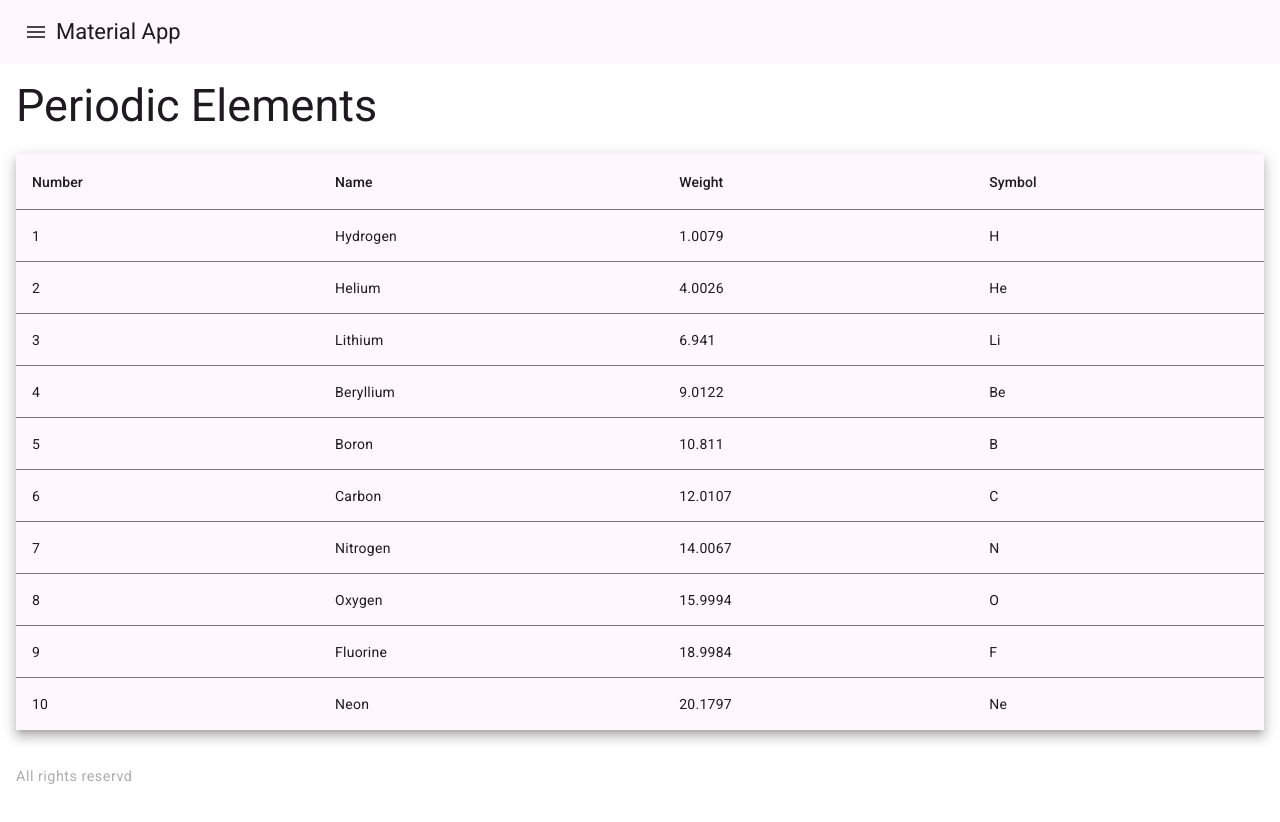
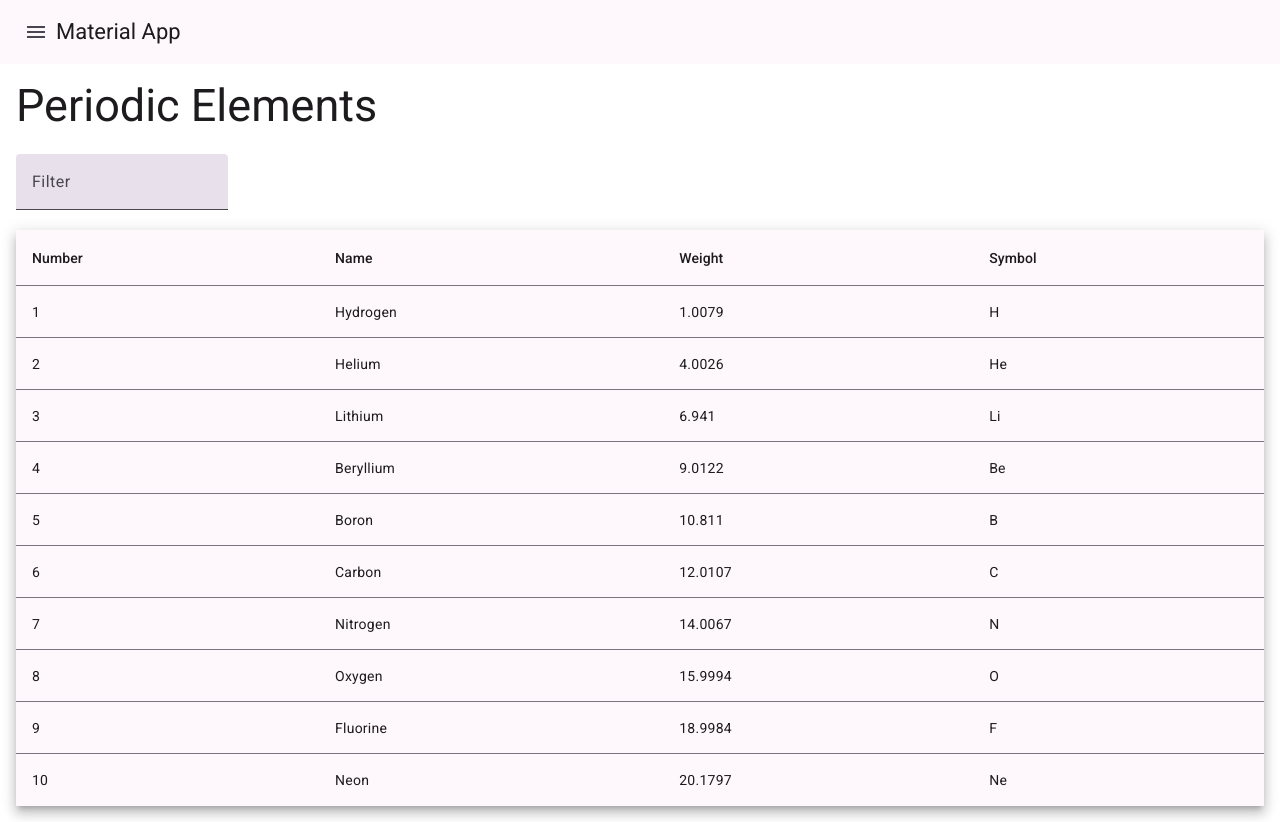
Before and after one commit to karolinaskiba/zadanie-atipera, an Angular app: page / in a window 1280 px wide. Before the commit the page ends 800 px from the top, so only its background shows below. Built offline with nearby package versions, Linux system fonts and the light colour scheme.

Commit message:
add filter to table

```diff
--- a/src/app/pages/home/home.component.html
+++ b/src/app/pages/home/home.component.html
@@ -13,6 +13,10 @@
 
   <mat-sidenav-content class="padding">
     <h2>Periodic Elements</h2>
+    <mat-form-field>
+      <input matInput (keyup)="applyFilter($event)" placeholder="Filter" />
+    </mat-form-field>
+
     <table mat-table [dataSource]="dataSource" class="mat-elevation-z8">
       <!--- Note that these columns can be defined in any order.
               The actual rendered columns are set as a property on the row definition" -->
--- a/src/app/pages/home/home.component.ts
+++ b/src/app/pages/home/home.component.ts
@@ -6,10 +6,12 @@ import { MatSidenavModule } from '@angular/material/sidenav';
 import { RouterOutlet } from '@angular/router';
 import { FooterComponent } from '../../components/footer/footer.component';
 import { HeaderComponent } from '../../components/header/header.component';
-import { MatTableModule } from '@angular/material/table';
+import { MatTableDataSource, MatTableModule } from '@angular/material/table';
 import { PeriodicElement } from '../../models/periodic-element';
 import { MatIcon } from '@angular/material/icon';
 import { PeriodicElementsService } from '../../services/periodic-elements.service';
+import { MatFormField, MatFormFieldModule } from '@angular/material/form-field';
+import { MatInputModule } from '@angular/material/input';
 
 @Component({
   selector: 'app-home',
@@ -27,19 +29,33 @@ import { PeriodicElementsService } from '../../services/periodic-elements.servic
     RouterOutlet,
     MatTableModule,
     MatIcon,
+    MatFormField,
+    MatFormFieldModule,
+    MatInputModule,
   ],
   templateUrl: './home.component.html',
   styleUrl: './home.component.scss',
 })
 export class HomeComponent implements OnInit {
+  displayedColumns: string[] = ['position', 'name', 'weight', 'symbol'];
+  dataSource = new MatTableDataSource<PeriodicElement>();
+  private debounceTimer: any;
+
   service = inject(PeriodicElementsService);
-  dataSource: PeriodicElement[] = [];
 
   ngOnInit(): void {
     this.service.allData.subscribe({
-      next: (data) => (this.dataSource = data),
+      next: (data) => (this.dataSource.data = data),
     });
   }
 
-  displayedColumns: string[] = ['position', 'name', 'weight', 'symbol'];
+  applyFilter(event: Event) {
+    clearTimeout(this.debounceTimer);
+    const input = event.target as HTMLInputElement;
+    const filterValue = input.value;
+
+    this.debounceTimer = setTimeout(() => {
+      this.dataSource.filter = filterValue;
+    }, 2000);
+  }
 }
```
